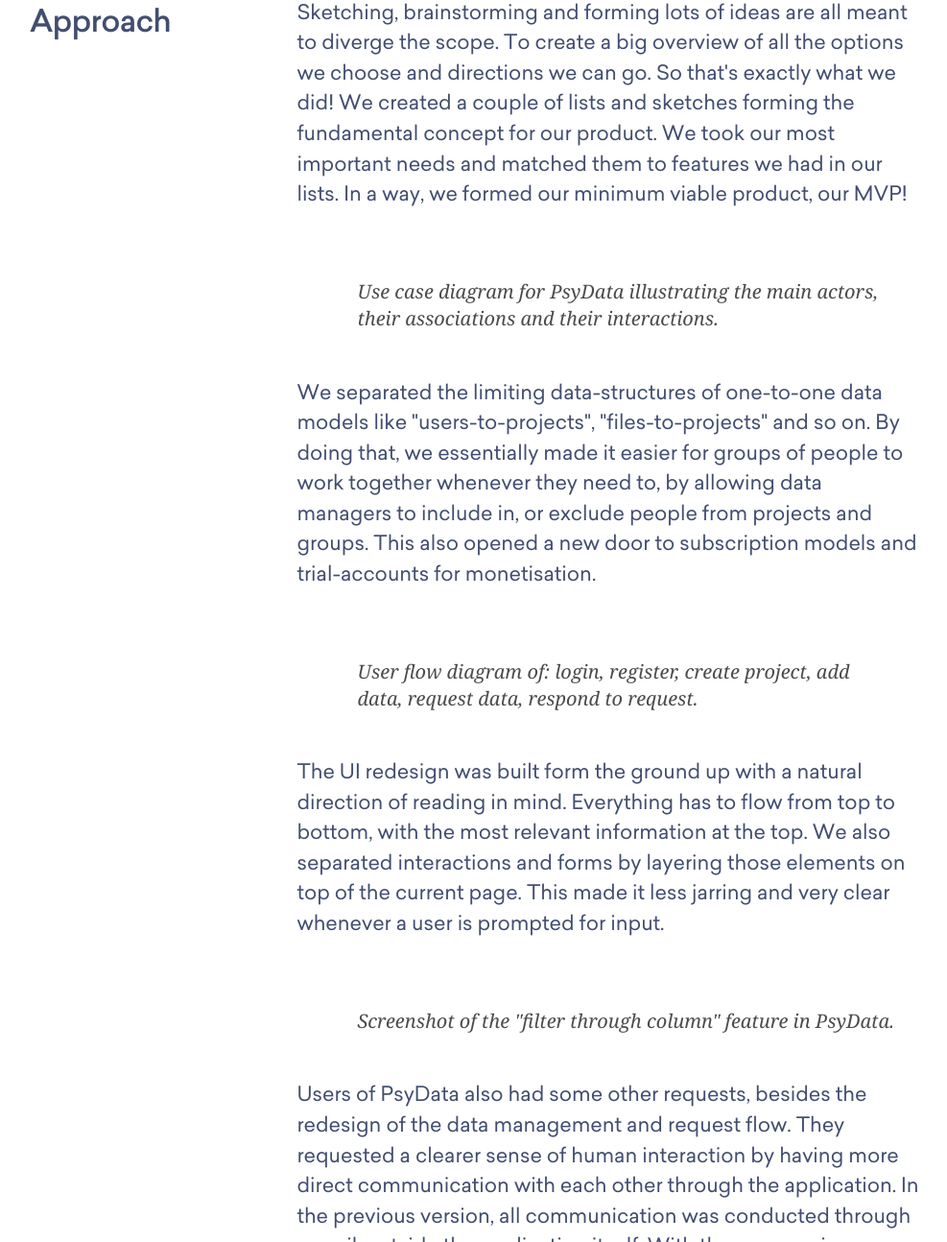
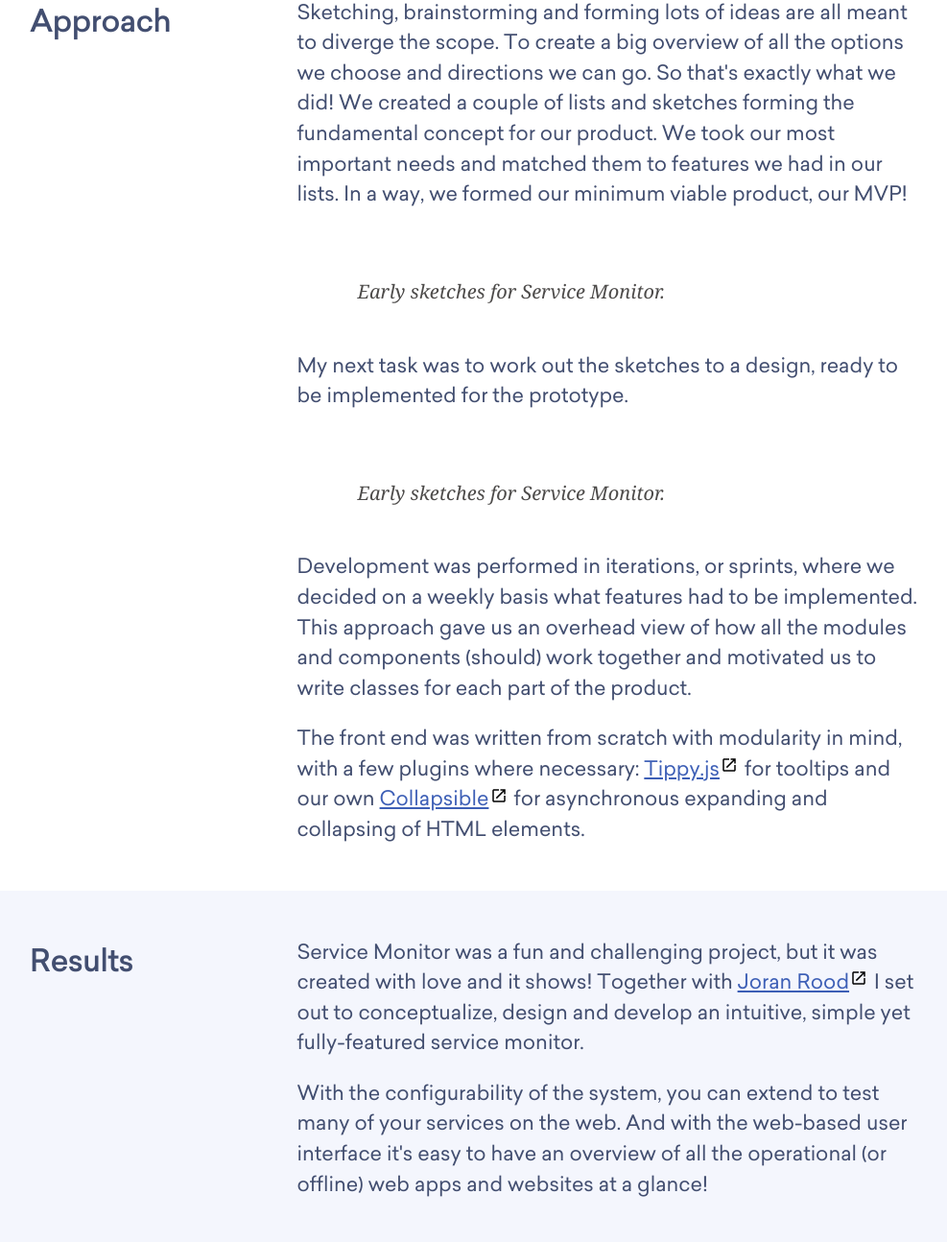
Before and after one commit to mmousawy/murtada.nl-ziggurat, a PHP site: template src/pages/work/service-monitor.php in a window 1280 px wide. Shown: the part 1175-2469 px from the top of the page at 96% size, without its empty margins (145-1132 px from the left). Run offline with PHP 8.4, Linux system fonts and the light colour scheme; the template is opened without the code that fills it, so the values that code supplies are empty; style sheets or scripts are compiled from the project's sources; some libraries are stand-ins or nearby versions.

Commit message:
Finish new work page

```diff
--- a/src/pages/work/service-monitor.php
+++ b/src/pages/work/service-monitor.php
@@ -57,29 +57,23 @@ $props = $currentPage['properties'];
         <p>Sketching, brainstorming and forming lots of ideas are all meant to diverge the scope. To create a big overview of all the options we choose and directions we can go. So that's exactly what we did! We created a couple of lists and sketches forming the fundamental concept for our product. We took our most important needs and matched them to features we had in our lists. In a way, we formed our minimum viable product, our MVP!</p>
         <figure class="picture-wrapper">
           <picture class="lazy">
-            <source data-srcset="assets/images/work/psydata/_psydata-diagram-512px.webp 512w, assets/images/work/psydata/psydata-diagram-1024px.webp 1024w, assets/images/work/psydata/psydata-diagram-1920px.webp 1920w" type="image/webp">
-            <source data-srcset="assets/images/work/psydata/_psydata-diagram-512px.png 512w, assets/images/work/psydata/psydata-diagram-1024px.png 1024w, assets/images/work/psydata/psydata-diagram-1920px.png 1920w" type="image/png">
-            <img data-src="assets/images/work/psydata/psydata-diagram-1024px.png" alt="Use case diagram for the PsyData project" data-action="zoom">
+            <source data-srcset="assets/images/work/service-monitor/service-monitor-sketch-512px.webp 512w, assets/images/work/service-monitor/service-monitor-sketch-1024px.webp 1024w, assets/images/work/service-monitor/service-monitor-sketch-1920px.webp 1920w" type="image/webp">
+            <source data-srcset="assets/images/work/service-monitor/service-monitor-sketch-512px.png 512w, assets/images/work/service-monitor/service-monitor-sketch-1024px.png 1024w, assets/images/work/service-monitor/service-monitor-sketch-1920px.png 1920w" type="image/png">
+            <img data-src="assets/images/work/service-monitor/service-monitor-sketch-1024px.png" alt="Early sketches for Service Monitor." data-action="zoom">
           </picture>
-          <figcaption class="picture-wrapper__caption">Use case diagram for PsyData illustrating the main actors, their associations and their interactions.</figcaption>
+          <figcaption class="picture-wrapper__caption">Early sketches for Service Monitor.</figcaption>
         </figure>
-        <p>We separated the limiting data-structures of one-to-one data models like "users-to-projects", "files-to-projects" and so on. By doing that, we essentially made it easier for groups of people to work together whenever they need to, by allowing data managers to include in, or exclude people from projects and groups. This also opened a new door to subscription models and trial-accounts for monetisation.</p>
+        <p>My next task was to work out the sketches to a design, ready to be implemented for the prototype.</p>
         <figure class="picture-wrapper">
           <picture class="lazy">
-            <source data-srcset="assets/images/work/psydata/psydata-flow-512px.jpg 512w, assets/images/work/psydata/psydata-flow-1024px.jpg 1024w" type="image/jpeg">
-            <img data-src="assets/images/work/psydata/psydata-flow-1024px.jpg" alt="User flow diagram of: login, register, create project, add data, request data, respond to request" data-action="zoom">
+            <source data-srcset="assets/images/work/service-monitor/service-monitor-design-512px.webp 512w, assets/images/work/service-monitor/service-monitor-design-1024px.webp 1024w, assets/images/work/service-monitor/service-monitor-design-1920px.webp 1920w" type="image/webp">
+            <source data-srcset="assets/images/work/service-monitor/service-monitor-design-512px.png 512w, assets/images/work/service-monitor/service-monitor-design-1024px.png 1024w, assets/images/work/service-monitor/service-monitor-design-1920px.png 1920w" type="image/png">
+            <img data-src="assets/images/work/service-monitor/service-monitor-design-1024px.png" alt="Early sketches for Service Monitor." data-action="zoom">
           </picture>
-          <figcaption class="picture-wrapper__caption">User flow diagram of: login, register, create project, add data, request data, respond to request.</figcaption>
+          <figcaption class="picture-wrapper__caption">Early sketches for Service Monitor.</figcaption>
         </figure>
-        <p>The UI redesign was built form the ground up with a natural direction of reading in mind. Everything has to flow from top to bottom, with the most relevant information at the top. We also separated interactions and forms by layering those elements on top of the current page. This made it less jarring and very clear whenever a user is prompted for input.</p>
-        <figure class="picture-wrapper">
-          <picture class="lazy">
-            <source data-srcset="assets/images/work/psydata/_psydata-search-512px.png 512w, assets/images/work/psydata/psydata-search-1024px.png 1024w" type="image/png">
-            <img data-src="assets/images/work/psydata/psydata-search-1024px.png" alt="Screenshot of the filter feature in the PsyData app" data-action="zoom">
-          </picture>
-          <figcaption class="picture-wrapper__caption">Screenshot of the "filter through column" feature in PsyData.</figcaption>
-        </figure>
-        <p>Users of PsyData also had some other requests, besides the redesign of the data management and request flow. They requested a clearer sense of human interaction by having more direct communication with each other through the application. In the previous version, all communication was conducted through e-mail, outside the application itself. With the new version, we aimed for more context and hierarchy in communication by implementing direct messaging (chatting) and allowing users to leave notes whenever they request, respond to requests or modify data.</p>
+        <p>Development was performed in iterations, or sprints, where we decided on a weekly basis what features had to be implemented. This approach gave us an overhead view of how all the modules and components (should) work together and motivated us to write classes for each part of the product.</p>
+        <p>The front end was written from scratch with modularity in mind, with a few plugins where necessary: <a href="https://atomiks.github.io/tippyjs/" rel="noopener">Tippy.js</a> for tooltips and our own <a href="https://github.com/mmousawy/collapsible" rel="noopener">Collapsible</a> for asynchronous expanding and collapsing of HTML elements.</p>
       </div>
     </div>
   </div>
@@ -90,8 +84,8 @@ $props = $currentPage['properties'];
         <h3>Results</h3>
       </div>
       <div class="content-row__text">
-        <p>With the redesign, we've achieved what we initially set out to do: make it easier for data managers and researchers to find their way through the application. Creating a new project, adding users and uploading their first data set to the repository is four clicks, and two screens away.</p>
-        <p>Designing for the users' intuitions drew a clear path for us to make design decisions: the users lead the way!</p>
+        <p>Service Monitor was a fun and challenging project, but it was created with love and it shows! Together with <a href="https://joran.rood.me/" rel="noopener">Joran Rood</a> I set out to conceptualize, design and develop an intuitive, simple yet fully-featured service monitor.</p>
+        <p>With the configurability of the system, you can extend to test many of your services on the web. And with the web-based user interface it's easy to have an overview of all the operational (or offline) web apps and websites at a glance!</p>
       </div>
     </div>
   </div>
@@ -104,8 +98,14 @@ $props = $currentPage['properties'];
       </div>
       <div class="gallery__pane">
         <picture class="gallery__picture">
+          <source srcset="assets/images/work/service-monitor/_service-monitor-1-512px.webp 512w, assets/images/work/service-monitor/_service-monitor-1-1024px.webp 1024w, assets/images/work/service-monitor/service-monitor-1-1920px.webp 1920w" type="image/webp">
           <source srcset="assets/images/work/service-monitor/_service-monitor-1-512px.png 512w, assets/images/work/service-monitor/_service-monitor-1-1024px.png 1024w, assets/images/work/service-monitor/service-monitor-1-1920px.png 1920w" type="image/png">
           <img src="assets/images/work/service-monitor/service-monitor-1-1024px.png" alt="Service Monitor screenshot">
+        </picture>
+        <picture class="gallery__picture">
+          <source srcset="assets/images/work/service-monitor/_service-monitor-2-512px.webp 512w, assets/images/work/service-monitor/_service-monitor-2-1024px.webp 1024w, assets/images/work/service-monitor/service-monitor-2-1920px.webp 1920w" type="image/webp">
+          <source srcset="assets/images/work/service-monitor/_service-monitor-2-512px.png 512w, assets/images/work/service-monitor/_service-monitor-2-1024px.png 1024w, assets/images/work/service-monitor/service-monitor-2-1920px.png 1920w" type="image/png">
+          <img src="assets/images/work/service-monitor/service-monitor-2-1024px.png" alt="Service Monitor screenshot">
         </picture>
       </div>
     </div>
--- a/src/script/script.js
+++ b/src/script/script.js
@@ -519,7 +519,7 @@
         const domParser = new DOMParser();
         let doc = domParser.parseFromString(xmlText, 'application/xml');
 
-        podcastPreview.style.backgroundImage = `url('${doc.children[0].querySelector('image url').textContent}')`;
+        podcastPreview.style.backgroundImage = `url('${doc.children[0].querySelector('item').children[10].attributes.href.value}')`;
 
         const episodeAmountElement = document.querySelector('.podcast-episodes-amount');
         episodeAmountElement.textContent = doc.children[0].querySelectorAll('item').length;
```
Also changed, not shown: src/assets/images/work/service-monitor/service-monitor-2.png (added), src/assets/images/work/service-monitor/service-monitor-design.png (added), src/assets/images/work/service-monitor/service-monitor-sketch.png (added), 1 other file.
